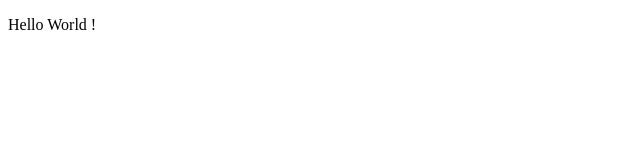
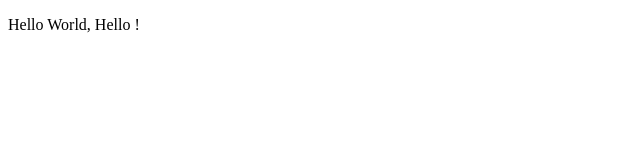
Before and after one commit to ArseniiUtlenko/study, a plain HTML site: page index.html in a window 1280 px wide. Shown: the full height of the page, 0-640 px from the left. Drawn offline with Linux system fonts and the light colour scheme.

Commit message:
second version study

```diff
--- a/index.html
+++ b/index.html
@@ -8,7 +8,7 @@
 </head>
 <body>
 
-    <p> Hello World !</p>
+    <p> Hello World, Hello !</p>
 
     <!--
         <script>
```
